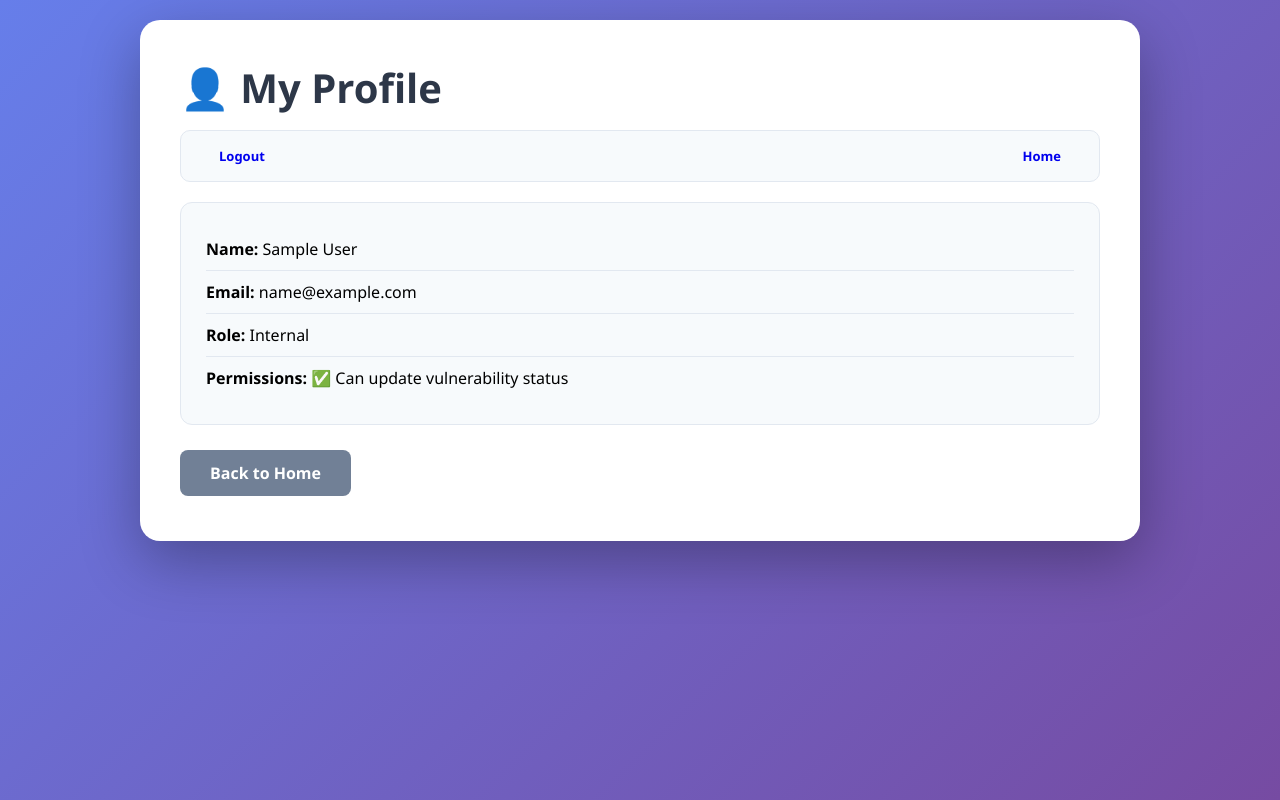
After one commit to Labib-Hasan-Bayzid/securevms, a Flask app: page /profile in a window 1280 px wide. The commit adds this page. Run offline with Flask 3, Linux system fonts and the light colour scheme; the visitor is signed in with stand-in values (Sample User, id 1).

Commit message:
Added login system and role-based permissions

```diff
--- a/app/app.py
+++ b/app/app.py
@@ -1,11 +1,12 @@
-from flask import Flask, render_template, request, redirect, flash
+from flask import Flask, render_template, request, redirect, flash, session
 import mysql.connector
 from werkzeug.utils import secure_filename
 import os
 from datetime import datetime
+import hashlib
 
 app = Flask(__name__)
-app.secret_key = 'your-secret-key-here'
+app.secret_key = 'your-very-secret-key-change-this-in-production'
 
 # Configuration
 UPLOAD_FOLDER = '/app/uploads'
@@ -44,6 +45,7 @@ def init_db():
                 email VARCHAR(100) UNIQUE NOT NULL,
                 password VARCHAR(255) NOT NULL,
                 role ENUM('internal', 'external') DEFAULT 'external',
+                is_active BOOLEAN DEFAULT TRUE,
                 created_at TIMESTAMP DEFAULT CURRENT_TIMESTAMP
             )
         ''')
@@ -65,9 +67,67 @@ def init_db():
             )
         ''')
 
+        # Audit trail
+        cursor.execute('''
+            CREATE TABLE IF NOT EXISTS audit_trail (
+                id INT AUTO_INCREMENT PRIMARY KEY,
+                vulnerability_id INT,
+                action VARCHAR(100),
+                performed_by INT,
+                notes TEXT,
+                timestamp TIMESTAMP DEFAULT CURRENT_TIMESTAMP,
+                FOREIGN KEY (vulnerability_id) REFERENCES vulnerabilities(id),
+                FOREIGN KEY (performed_by) REFERENCES users(id)
+            )
+        ''')
+
         conn.commit()
         cursor.close()
         conn.close()
+
+# --------------- AUTHENTICATION ---------------
+
+@app.route('/login', methods=['GET', 'POST'])
+def login():
+    """Login page"""
+    # If already logged in, go to dashboard
+    if 'user_id' in session:
+        return redirect('/vulnerabilities')
+
+    if request.method == 'POST':
+        email = request.form.get('email')
+        password = request.form.get('password')
+
+        conn = get_db()
+        if conn:
+            cursor = conn.cursor(dictionary=True)
+            cursor.execute('SELECT * FROM users WHERE email = %s', (email,))
+            user = cursor.fetchone()
+            cursor.close()
+            conn.close()
+
+            if user and user['password'] == password:
+                # Login successful
+                session['user_id'] = user['id']
+                session['user_name'] = user['name']
+                session['user_email'] = user['email']
+                session['user_role'] = user['role']
+
+                flash(f'Welcome back, {user["name"]}!', 'success')
+                return redirect('/vulnerabilities')
+            else:
+                flash('Invalid email or password!', 'danger')
+        else:
+            flash('Database connection error!', 'danger')
+
+    return render_template('login.html')
+
+@app.route('/logout')
+def logout():
+    """Logout user"""
+    session.clear()
+    flash('You have been logged out.', 'info')
+    return redirect('/')
 
 # --------------- ROUTES ---------------
 
@@ -94,8 +154,8 @@ def register():
                     (name, email, password, role)
                 )
                 conn.commit()
-                flash('Registration successful! You can now report vulnerabilities.', 'success')
-                return redirect('/report')
+                flash('Registration successful! Please login.', 'success')
+                return redirect('/login')
             except mysql.connector.IntegrityError:
                 flash('Email already registered! Please use a different email.', 'danger')
             finally:
@@ -109,11 +169,18 @@ def register():
 @app.route('/report', methods=['GET', 'POST'])
 def report():
     """Report vulnerability - for external consultants"""
+    # CHECK: User must be logged in
+    if 'user_id' not in session:
+        flash('Please login to report vulnerabilities.', 'warning')
+        return redirect('/login')
+
     if request.method == 'POST':
         title = request.form.get('title')
         description = request.form.get('description')
         severity = request.form.get('severity')
-        email = request.form.get('email')
+
+        # Get user ID from session
+        user_id = session['user_id']
 
         # Handle file upload
         file = request.files.get('file')
@@ -127,21 +194,22 @@ def report():
         if conn:
             cursor = conn.cursor()
             try:
-                # Get user ID
-                cursor.execute('SELECT id FROM users WHERE email = %s', (email,))
-                user = cursor.fetchone()
+                cursor.execute(
+                    '''INSERT INTO vulnerabilities
+                       (title, description, severity, reported_by, file_name, status)
+                       VALUES (%s, %s, %s, %s, %s, 'New')''',
+                    (title, description, severity, user_id, filename)
+                )
+                vuln_id = cursor.lastrowid
 
-                if user:
-                    cursor.execute(
-                        '''INSERT INTO vulnerabilities
-                           (title, description, severity, reported_by, file_name, status)
-                           VALUES (%s, %s, %s, %s, %s, 'New')''',
-                        (title, description, severity, user[0], filename)
-                    )
-                    conn.commit()
-                    flash('Vulnerability reported successfully! Internal team notified.', 'success')
-                else:
-                    flash('User not found! Please register first.', 'danger')
+                # Add to audit trail
+                cursor.execute(
+                    'INSERT INTO audit_trail (vulnerability_id, action, performed_by, notes) VALUES (%s, %s, %s, %s)',
+                    (vuln_id, 'Reported', user_id, f'Vulnerability reported by {session["user_name"]}')
+                )
+
+                conn.commit()
+                flash('Vulnerability reported successfully! Internal team notified.', 'success')
             except Exception as e:
                 flash(f'Error: {str(e)}', 'danger')
             finally:
@@ -150,13 +218,18 @@ def report():
         else:
             flash('Database connection error!', 'danger')
 
-        return redirect('/')
+        return redirect('/vulnerabilities')
 
     return render_template('report.html')
 
 @app.route('/vulnerabilities')
 def list_vulnerabilities():
     """View all reported vulnerabilities"""
+    # CHECK: User must be logged in
+    if 'user_id' not in session:
+        flash('Please login to view vulnerabilities.', 'warning')
+        return redirect('/login')
+
     conn = get_db()
     vulnerabilities = []
 
@@ -179,26 +252,56 @@ def list_vulnerabilities():
         cursor.close()
         conn.close()
 
-    return render_template('vulnerabilities.html', vulnerabilities=vulnerabilities)
+    return render_template('vulnerabilities.html', vulnerabilities=vulnerabilities, session=session)
 
 @app.route('/update_status/<int:vuln_id>', methods=['POST'])
 def update_status(vuln_id):
-    """Update vulnerability status - for internal team"""
+    """Update vulnerability status - ONLY for Internal Engineers"""
+    # CHECK: User must be logged in
+    if 'user_id' not in session:
+        flash('Please login first.', 'warning')
+        return redirect('/login')
+
+    # CHECK: User must be INTERNAL ENGINEER
+    if session.get('user_role') != 'internal':
+        flash('⚠️ Only Internal Engineers can update vulnerability status!', 'danger')
+        return redirect('/vulnerabilities')
+
     status = request.form.get('status')
+    user_id = session['user_id']
+    user_name = session.get('user_name', 'Unknown')
 
     conn = get_db()
     if conn:
         cursor = conn.cursor()
+
+        # Update status
         cursor.execute(
             'UPDATE vulnerabilities SET status = %s WHERE id = %s',
             (status, vuln_id)
         )
+
+        # Audit trail
+        cursor.execute(
+            'INSERT INTO audit_trail (vulnerability_id, action, performed_by, notes) VALUES (%s, %s, %s, %s)',
+            (vuln_id, f'Status changed to {status}', user_id, f'Changed by {user_name}')
+        )
+
         conn.commit()
         cursor.close()
         conn.close()
-        flash('Status updated successfully!', 'success')
+        flash(f'✅ Status updated to "{status}" by {user_name}', 'success')
 
     return redirect('/vulnerabilities')
+
+@app.route('/profile')
+def profile():
+    """Show user profile"""
+    if 'user_id' not in session:
+        flash('Please login to view profile.', 'warning')
+        return redirect('/login')
+
+    return render_template('profile.html', session=session)
 
 if __name__ == '__main__':
     init_db()
--- a/app/static/style.css
+++ b/app/static/style.css
@@ -14,10 +18,10 @@ body {
 .container {
     max-width: 1000px;
     margin: 0 auto;
-    background: white;
+    background: #ffffff;
     border-radius: 20px;
     padding: 40px;
-    box-shadow: 0 20px 60px rgba(0,0,0,0.3);
+    box-shadow: 0 20px 60px rgba(0, 0, 0, 0.3);
 }
 
 header {
@@ -29,11 +33,11 @@ header {
 
 h1 {
     font-size: 2.5em;
-    color: #333;
+    color: #2d3748;
 }
 
 .subtitle {
-    color: #666;
+    color: #718096;
     font-size: 1.1em;
     margin-top: 5px;
 }
@@ -42,49 +46,97 @@ h1 {
     display: inline-block;
     background: #667eea;
     color: white;
-    padding: 5px 15px;
+    padding: 5px 20px;
     border-radius: 20px;
     font-size: 0.9em;
     margin-top: 10px;
 }
 
-.action-grid, .role-grid {
+.user-badge {
+    background: #f7fafc;
+    padding: 10px 20px;
+    border-radius: 10px;
+    margin: 15px 0;
+    display: flex;
+    justify-content: space-between;
+    align-items: center;
+    flex-wrap: wrap;
+    border: 1px solid #e2e8f0;
+}
+
+.alert {
+    padding: 12px 20px;
+    border-radius: 8px;
+    margin-bottom: 10px;
+}
+
+.alert-success {
+    background: #c6f6d5;
+    color: #22543d;
+    border: 1px solid #9ae6b4;
+}
+
+.alert-danger {
+    background: #fed7d7;
+    color: #9b2c2c;
+    border: 1px solid #fc8181;
+}
+
+.alert-warning {
+    background: #fefcbf;
+    color: #744210;
+    border: 1px solid #f6e05e;
+}
+
+.alert-info {
+    background: #bee3f8;
+    color: #2a4365;
+    border: 1px solid #81e6d9;
+}
+
+.action-grid {
     display: grid;
-    grid-template-columns: repeat(auto-fit, minmax(250px, 1fr));
+    grid-template-columns: repeat(auto-fit, minmax(200px, 1fr));
     gap: 20px;
     margin: 20px 0;
 }
 
-.action-card, .role-card {
-    padding: 20px;
-    border: 2px solid #e0e0e0;
+.action-card {
+    padding: 25px 20px;
+    border: 2px solid #e2e8f0;
     border-radius: 12px;
     text-align: center;
-    transition: all 0.3s;
     text-decoration: none;
-    color: #333;
+    color: #2d3748;
+    transition: all 0.3s ease;
+    background: #f7fafc;
 }
 
 .action-card:hover {
     transform: translateY(-5px);
-    box-shadow: 0 10px 30px rgba(0,0,0,0.1);
+    box-shadow: 0 10px 30px rgba(102, 126, 234, 0.2);
     border-color: #667eea;
+    background: #ffffff;
 }
 
-.icon {
-    font-size: 2em;
+.action-card .icon {
+    font-size: 2.5em;
     display: block;
     margin-bottom: 10px;
 }
 
-.action-card h3, .role-card h3 {
-    margin: 10px 0;
-    color: #333;
+.role-grid {
+    display: grid;
+    grid-template-columns: repeat(auto-fit, minmax(280px, 1fr));
+    gap: 20px;
+    margin: 20px 0;
 }
 
 .role-card {
-    text-align: left;
-    background: #f8f9fa;
+    padding: 25px 20px;
+    background: #f7fafc;
+    border-radius: 12px;
+    border: 1px solid #e2e8f0;
 }
 
 .role-card ol {
@@ -139,11 +193,12 @@ small {
     border: none;
     border-radius: 8px;
     font-size: 16px;
+    font-weight: 600;
     cursor: pointer;
     text-decoration: none;
     display: inline-block;
-    margin: 5px;
-    transition: all 0.3s;
+    margin: 5px 5px 5px 0;
+    transition: all 0.3s ease;
 }
 
 .btn-primary {
@@ -158,30 +213,19 @@ small {
 }
 
 .btn-secondary {
-    background: #6c757d;
+    background: #718096;
     color: white;
 }
 
 .btn-secondary:hover {
-    background: #5a6268;
+    background: #4a5568;
+    transform: translateY(-2px);
 }
 
-.alert {
-    padding: 12px 20px;
-    border-radius: 8px;
-    margin-bottom: 15px;
-}
-
-.alert-success {
-    background: #d4edda;
-    color: #155724;
-    border: 1px solid #c3e6cb;
-}
-
-.alert-danger {
-    background: #f8d7da;
-    color: #721c24;
-    border: 1px solid #f5c6cb;
+.btn-small {
+    padding: 6px 15px;
+    font-size: 13px;
+    margin: 0 3px;
 }
 
 table {
@@ -191,37 +235,121 @@ table {
     font-size: 14px;
 }
 
-th {
+thead {
     background: #667eea;
     color: white;
-    padding: 12px;
+}
+
+th {
+    padding: 12px 15px;
     text-align: left;
 }
 
 td {
-    padding: 12px;
-    border-bottom: 1px solid #e0e0e0;
+    padding: 12px 15px;
+    border-bottom: 1px solid #e2e8f0;
 }
 
 tr:hover {
-    background: #f8f9fa;
+    background: #f7fafc;
 }
 
-.severity-critical { color: #dc3545; font-weight: bold; }
-.severity-high { color: #fd7e14; font-weight: bold; }
-.severity-medium { color: #ffc107; font-weight: bold; }
-.severity-low { color: #28a745; font-weight: bold; }
+.severity-critical {
+    color: #e53e3e;
+    font-weight: 700;
+    background: #fff5f5;
+    padding: 3px 10px;
+    border-radius: 20px;
+    display: inline-block;
+}
 
-.status-new { color: #17a2b8; font-weight: bold; }
-.status-assigned { color: #ffc107; font-weight: bold; }
-.status-fixed { color: #28a745; font-weight: bold; }
-.status-verified { color: #20c997; font-weight: bold; }
-.status-closed { color: #6c757d; font-weight: bold; }
+.severity-high {
+    color: #dd6b20;
+    font-weight: 700;
+    background: #fffbeb;
+    padding: 3px 10px;
+    border-radius: 20px;
+    display: inline-block;
+}
 
-.empty-state {
-    text-align: center;
-    padding: 40px;
-    color: #666;
+.severity-medium {
+    color: #d69e2e;
+    font-weight: 700;
+    background: #fffff0;
+    padding: 3px 10px;
+    border-radius: 20px;
+    display: inline-block;
+}
+
+.severity-low {
+    color: #38a169;
+    font-weight: 700;
+    background: #f0fff4;
+    padding: 3px 10px;
+    border-radius: 20px;
+    display: inline-block;
+}
+
+.status-new {
+    color: #3182ce;
+    font-weight: 600;
+    background: #ebf8ff;
+    padding: 3px 10px;
+    border-radius: 20px;
+    display: inline-block;
+}
+
+.status-assigned {
+    color: #d69e2e;
+    font-weight: 600;
+    background: #fffff0;
+    padding: 3px 10px;
+    border-radius: 20px;
+    display: inline-block;
+}
+
+.status-fixed {
+    color: #38a169;
+    font-weight: 600;
+    background: #f0fff4;
+    padding: 3px 10px;
+    border-radius: 20px;
+    display: inline-block;
+}
+
+.status-verified {
+    color: #319795;
+    font-weight: 600;
+    background: #e6fffa;
+    padding: 3px 10px;
+    border-radius: 20px;
+    display: inline-block;
+}
+
+.status-closed {
+    color: #718096;
+    font-weight: 600;
+    background: #f7fafc;
+    padding: 3px 10px;
+    border-radius: 20px;
+    display: inline-block;
+}
+
+.profile-info {
+    background: #f7fafc;
+    padding: 25px;
+    border-radius: 12px;
+    margin: 20px 0;
+    border: 1px solid #e2e8f0;
+}
+
+.profile-info p {
+    padding: 10px 0;
+    border-bottom: 1px solid #e2e8f0;
+}
+
+.profile-info p:last-child {
+    border-bottom: none;
 }
 
 footer {
--- /dev/null
+++ b/app/templates/profile.html
@@ -0,0 +1,33 @@
+<!DOCTYPE html>
+<html>
+<head>
+    <title>Profile - SecureVMS</title>
+    <link rel="stylesheet" href="{{ url_for('static', filename='style.css') }}">
+</head>
+<body>
+    <div class="container">
+        <h1>👤 My Profile</h1>
+
+        <div class="user-badge">
+            <a href="/logout" class="btn btn-small">Logout</a>
+            <a href="/" class="btn btn-small">Home</a>
+        </div>
+
+        <div class="profile-info">
+            <p><strong>Name:</strong> {{ session.user_name }}</p>
+            <p><strong>Email:</strong> {{ session.user_email }}</p>
+            <p><strong>Role:</strong> {{ session.user_role|title }}</p>
+
+            {% if session.user_role == 'internal' %}
+                <p><strong>Permissions:</strong> ✅ Can update vulnerability status</p>
+            {% else %}
+                <p><strong>Permissions:</strong> 👁️ Can only view vulnerabilities</p>
+            {% endif %}
+        </div>
+
+        <div style="margin-top: 20px;">
+            <a href="/" class="btn btn-secondary">Back to Home</a>
+        </div>
+    </div>
+</body>
+</html>
```
Also changed, not shown: other parts of app/static/style.css (+60 -12 lines), app/templates/index.html (+28 -1 lines), app/templates/login.html (added, +39 -0 lines), app/templates/vulnerabilities.html (+15 -0 lines).
